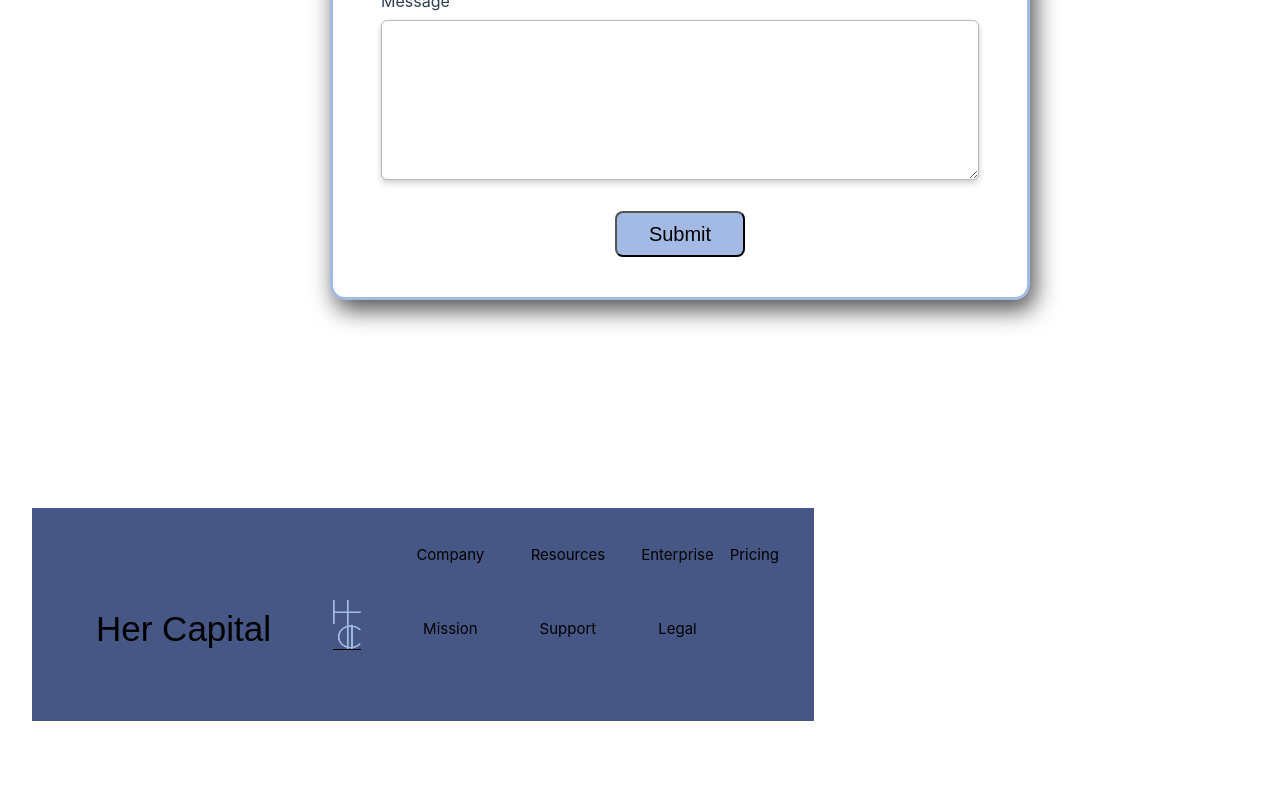
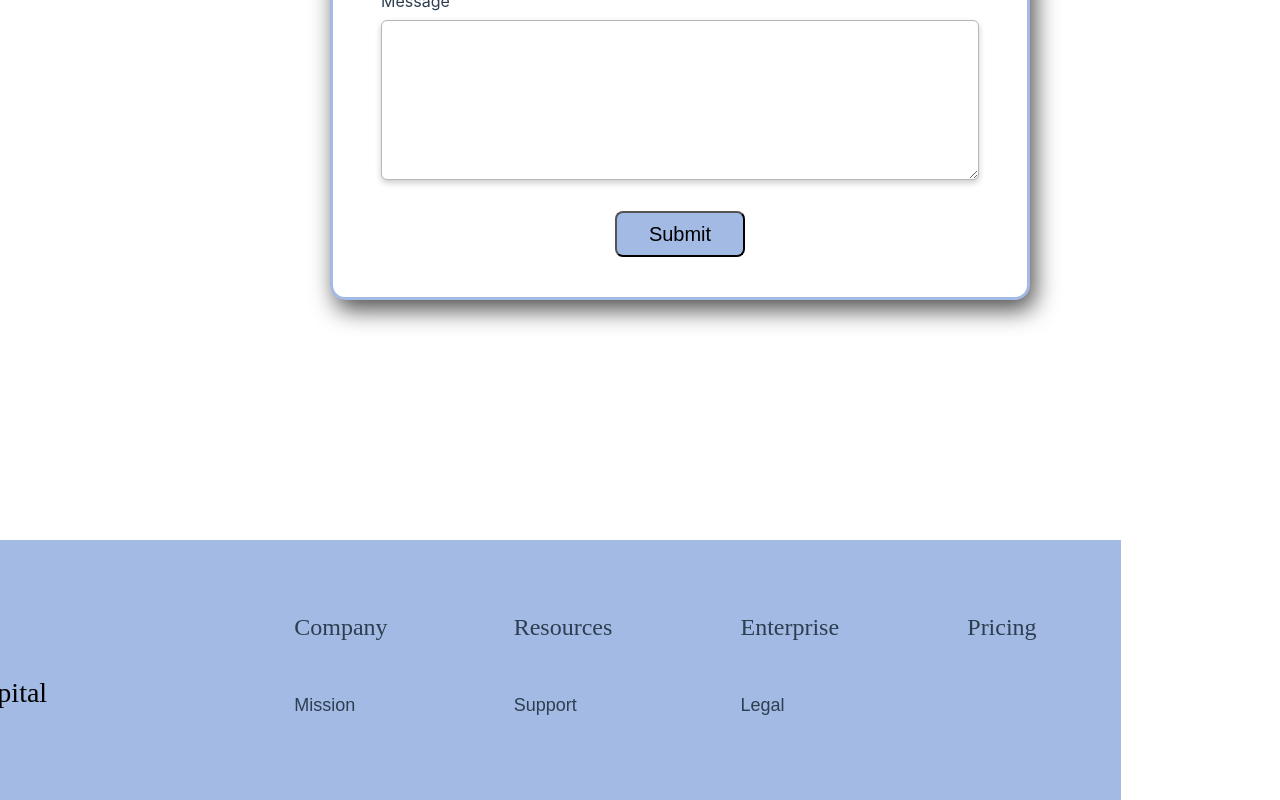
Before and after one commit to jessicajordan31/project-1-part-2, a Vue app in the folder Project-1-Part-2/: page /about in a window 1280 px wide. Shown: the part 1770-2570 px from the top of the page. Before the commit the page ends 2491 px from the top, so only its background shows below. Built offline with nearby package versions, Linux system fonts and the light colour scheme.

Commit message:
Finished footer and added it to connect

```diff
--- a/Project-1-Part-2/src/components/Connect.vue
+++ b/Project-1-Part-2/src/components/Connect.vue
@@ -83,10 +83,9 @@
             </div>
         </div>
      </div><br><br><br><br><br><br>
-
-     <div class="footer">
+    <div>
         <Footer />
-     </div>
+    </div>
 </template>
 
 <style>
@@ -262,7 +261,4 @@
         padding: 0.6rem 0.75rem;
         margin: 1.5rem auto 0;
     }
-    .footer{
-        width: 100vw;
-    }
 </style>
--- a/Project-1-Part-2/src/components/Footer.vue
+++ b/Project-1-Part-2/src/components/Footer.vue
@@ -1,23 +1,36 @@
 <template>
-    <div class="table">
+    <div class="outer">
+        <footer class="footer">
             <table>
+            <thead>
                 <tr>
                 <th></th>
                 <th></th>
-                <th>Company</th>
-                <th>Resources</th>
-                <th>Enterprise</th>
-                <th>Pricing</th>
+                <th id="title"><strong>Company</strong></th>
+                <th id="title"><strong>Resources</strong></th>
+                <th id="title"><strong>Enterprise</strong></th>
+                <th id="title"><strong>Pricing</strong></th>
                 </tr>
+            </thead>
+
+            <tbody>
                 <tr>
-                <td><h3>Her Capital</h3></td>
-                <td><img alt="Her Capital Logo" src="../assets/Her Capital.png" style="width: 28px; height: 50px;"></img></td>
-                <td>Mission</td>
-                <td>Support</td>
-                <td>Legal</td>
+                    <td class="brand-cell">
+                        <img alt="Her Capital Logo" src="../assets/Her Capital.png" class="logo"/>
+                        <h3>Her Capital</h3>
+                    </td>
+
+                    <td></td>
+                    <td id="script">Mission</td>
+                    <td id="script">Support</td>
+                    <td id="script">Legal</td>
+                    <td id="script"></td>
                 </tr>
+            </tbody>
             </table>
+        </footer>
     </div>
+
 </template>
 
 <script>
@@ -27,19 +40,71 @@
 </script>
 
 <style>
-    table{
-        background-color: #465786;
-        padding: 2rem;
-        color: #000;
+.outer {
+    left: -14.9%;
+    width: 100vw;
+    position: relative;
+    transform: translateX(-50);
+    padding: 0;
+    box-sizing: border-box;
+    margin: 2rem 0 0 0 ;
 }
-    tr, td{
-        padding: 30px;
+
+.footer {
+  background-color: #A3BBE4;
+  width: 100%;
+  padding: 3rem 0;
 }
-    h3{
+
+.footer table {
+  width: 100%;
+  max-width: 1300px;
+  margin: 0 auto;
+  border-collapse: collapse;
+  padding: 0 3rem;
+}
+
+.footer th,
+.footer td {
+  padding: 0.75rem 2rem;
+  text-align: left;
+  font-family: "Zen Kaku Gothic New", sans-serif;
+  font-weight: 400;
+}
+
+th{
+    font-weight: bold;
+}
+
+.brand-cell {
+  display: flex;
+  align-items: center;
+  gap: 1rem;
+}
+
+.logo {
+  width: 28px;
+  height: 50px;
+}
+
+.brand-cell h3{
   font-family: "Jomolhari", serif;
+  font-size: 28px;
+  margin: 0;
+  margin-bottom: 25px;
 }
-    a{
+
+#title{
+    font-family: "Jomolhari", serif;
+    font-size: 24px;
+    font-weight: 800;
+    margin: 0;
+    padding-top: 20px;
+}
+
+#script{
     font-family: "Zen Kaku Gothic New", sans-serif;
-        color: #000;
+    font-weight: lighter;
+    font-size: 18px;
 }
 </style>
```
Also changed, not shown: Project-1-Part-2/src/App.vue (line endings or trailing spaces). Lines whose indentation alone changed are shown as unchanged.
